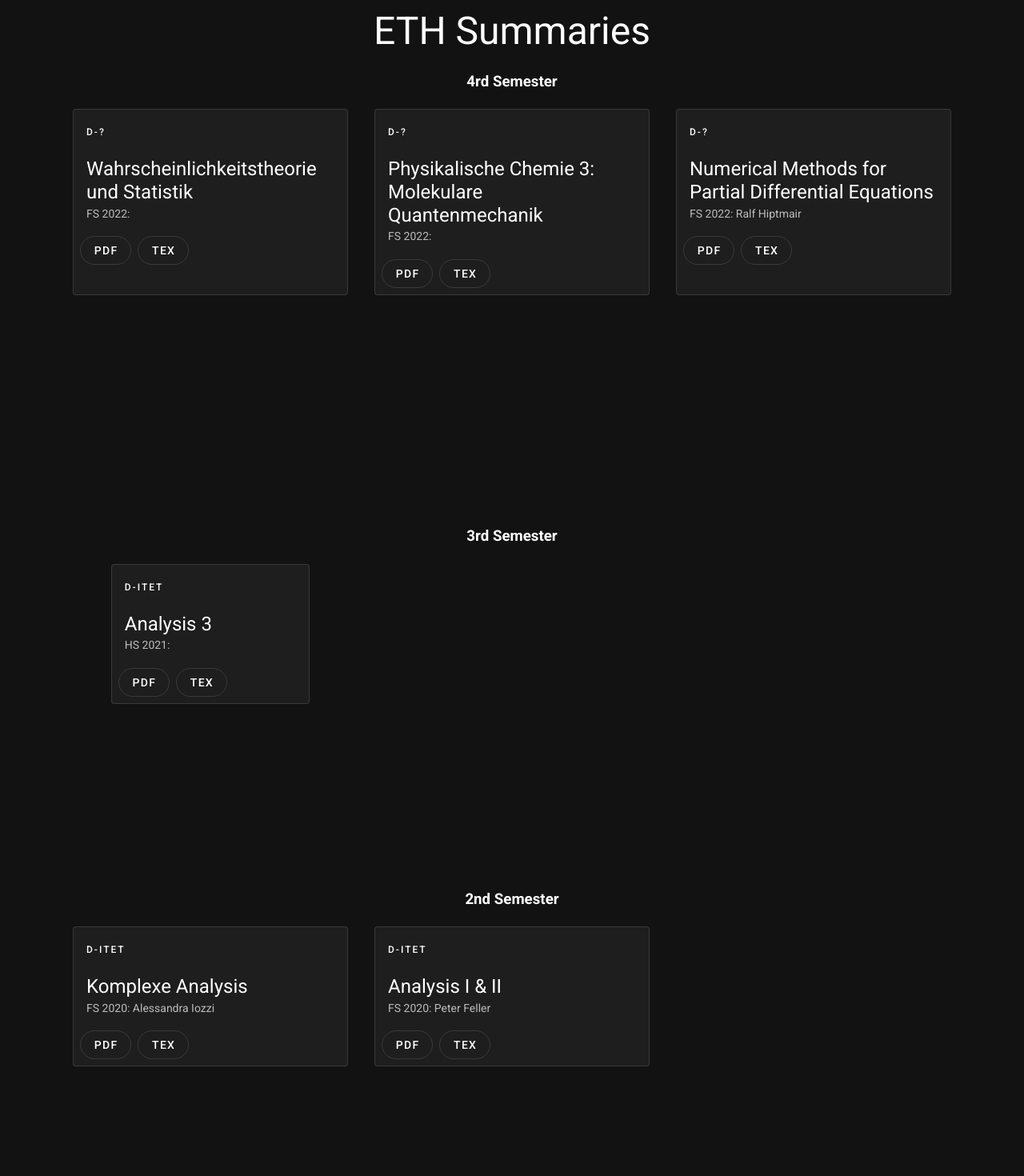
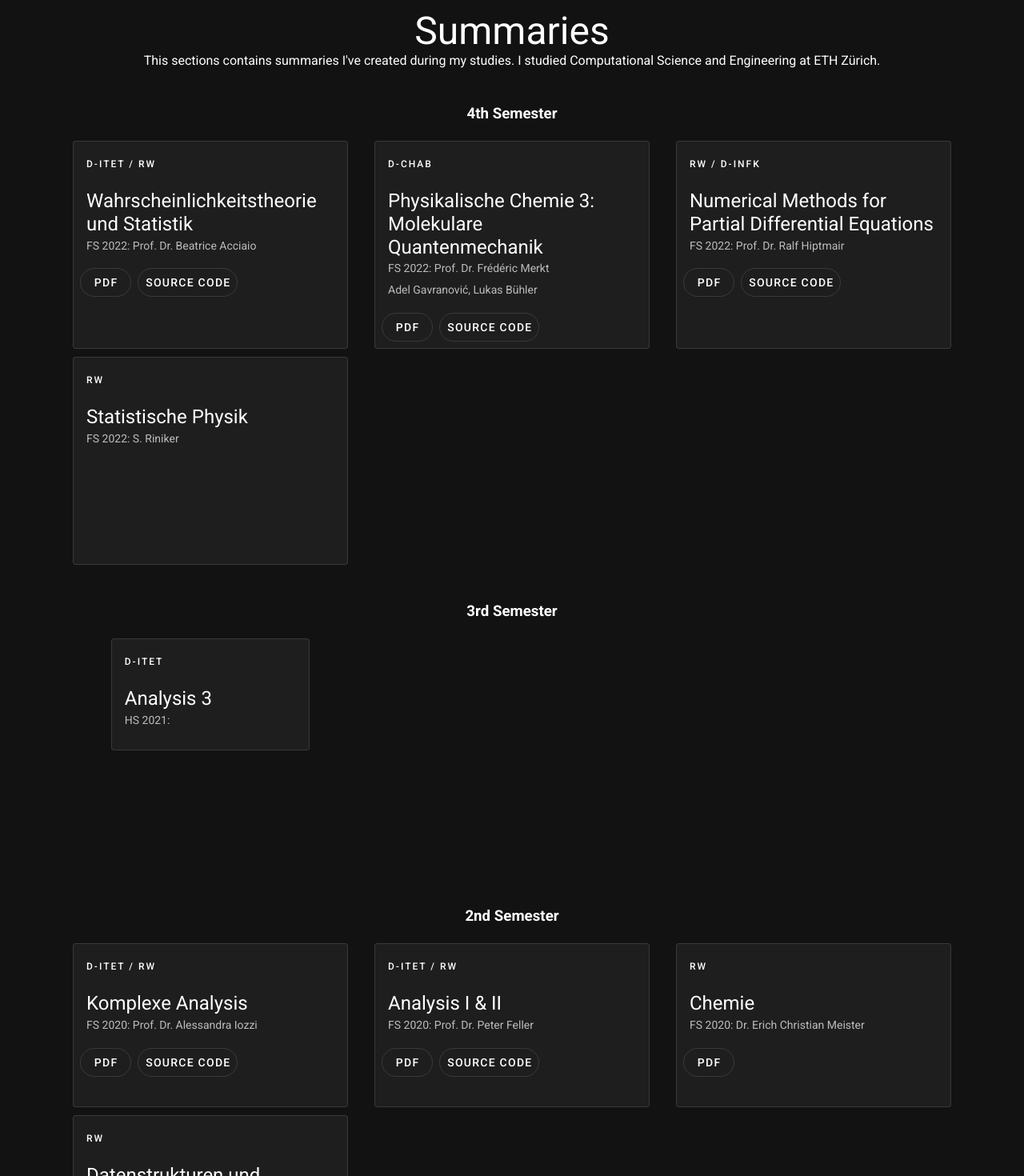
Before and after one commit to lukasbuehler/lukasbuehler.ch, a Vue app: page /studies in a window 1280 px wide. Shown: the part 100-1570 px from the top of the page at 80% size. Built offline with nearby package versions, Linux system fonts and the light colour scheme.

Commit message:
worked on summary section

```diff
--- a/src/components/SummaryCard.vue
+++ b/src/components/SummaryCard.vue
@@ -2,24 +2,27 @@
   <v-card class="mx-auto text-left" max-width="344" outlined>
     <v-list-item three-line>
       <v-list-item-content>
-        <div class="text-overline mb-4">
+        <div v-if="department" class="text-overline mb-4">
           {{ department }}
         </div>
         <v-list-item-title class="text-h5 mb-1 text-wrap">
           {{ name }}
         </v-list-item-title>
-        <v-list-item-subtitle
+        <v-list-item-subtitle v-if="semester || profName"
           >{{ semester }}: {{ profName }}</v-list-item-subtitle
+        >
+        <v-list-item-subtitle v-if="authors" class="mt-2"
+          >{{authors}}</v-list-item-subtitle
         >
       </v-list-item-content>
     </v-list-item>
 
     <v-card-actions>
-      <v-btn outlined rounded text>
+      <v-btn v-if="pdfLink" outlined rounded text v-on:click="openLink(pdfLink)">
         PDF
       </v-btn>
-      <v-btn outlined rounded text>
-        TEX
+      <v-btn v-if="repoLink" outlined rounded text v-on:click="openLink(repoLink)">
+        SOURCE CODE
       </v-btn>
     </v-card-actions>
   </v-card>
@@ -28,13 +31,18 @@
 <script>
 export default {
   name: "SummaryCard",
-  props: ["name", "semester", "department", "profName", "pdfLink", "texLink"],
+  props: ["name", "semester", "department", "profName", "pdfLink", "repoLink", "authors"],
 
   components: {},
 
   data: () => ({
     //
   }),
+  methods: {
+    openLink: function(link_) {
+      window.open(link_);
+    }
+  }
 };
 </script>
 
--- a/src/views/Studies.vue
+++ b/src/views/Studies.vue
@@ -3,30 +3,46 @@
     <v-container class="text-center" style="padding-top:50px;">
       <v-row class="text-center">
         <v-col cols="12">
-          <h1 class="display-2">ETH Summaries</h1>
+          <h1 class="display-2">Summaries</h1>
+          <p>This sections contains summaries I've created during my studies.
+            I studied Computational Science and Engineering at ETH Zürich.
+          </p>
         </v-col>
       </v-row>
       <v-row>
         <v-col cols="12">
-          <h3>4rd Semester</h3>
+          <h3>4th Semester</h3>
           <div class="grid">
             <SummaryCard
               name="Wahrscheinlichkeitstheorie und Statistik"
-              department="D-?"
-              profName=""
+              department="D-ITET / RW"
+              profName="Prof. Dr. Beatrice Acciaio"
               semester="FS 2022"
+              repoLink="https://gitlab.ethz.ch/lukasbuehler_summaries/wahrscheinlichkeitstheorie-und-statistik-zsf"
+              pdfLink="https://gitlab.ethz.ch/lukasbuehler_summaries/wahrscheinlichkeitstheorie-und-statistik-zsf/-/raw/master/wahrscheinlichkeitstheorie_und_statistik_zsf.pdf"
             />
             <SummaryCard
               name="Physikalische Chemie 3: Molekulare Quantenmechanik"
-              department="D-?"
-              profName=""
+              department="D-CHAB"
+              profName="Prof. Dr. Frédéric Merkt"
               semester="FS 2022"
+              repoLink="https://gitlab.ethz.ch/buehlluk/phys-chem-3-summary-fs22/-/tree/master/"
+              pdfLink="https://gitlab.ethz.ch/buehlluk/phys-chem-3-summary-fs22/-/raw/master/PCIII.pdf"
+              authors="Adel Gavranović, Lukas Bühler"
             />
             <SummaryCard
               name="Numerical Methods for Partial Differential Equations"
-              department="D-?"
-              profName="Ralf Hiptmair"
+              department="RW / D-INFK"
+              profName="Prof. Dr. Ralf Hiptmair"
               semester="FS 2022"
+              repoLink="https://gitlab.ethz.ch/lukasbuehler_summaries/numpde_summary_fs22"
+              pdfLink="https://gitlab.ethz.ch/lukasbuehler_summaries/numpde_summary_fs22/-/raw/master/numpde_summary_fs22.pdf"
+            />
+            <SummaryCard
+              name="Statistische Physik"
+              department="RW"
+              semester="FS 2022"
+              profName="S. Riniker"
             />
           </div>
         </v-col>
@@ -50,15 +66,33 @@
           <div class="grid">
             <SummaryCard
               name="Komplexe Analysis"
-              profName="Alessandra Iozzi"
-              department="D-ITET"
+              profName="Prof. Dr. Alessandra Iozzi"
+              department="D-ITET / RW"
               semester="FS 2020"
+              repoLink="https://gitlab.ethz.ch/lukasbuehler_summaries/komplexe-analysis-zsf"
+              pdfLink="https://gitlab.ethz.ch/lukasbuehler_summaries/komplexe-analysis-zsf/-/raw/master/komplexe_analysis_zsf.pdf"
             />
             <SummaryCard
               name="Analysis I & II"
-              profName="Peter Feller"
-              department="D-ITET"
+              profName="Prof. Dr. Peter Feller"
+              department="D-ITET / RW"
               semester="FS 2020"
+              repoLink="https://gitlab.ethz.ch/lukasbuehler_summaries/analysis-1-2-zsf"
+              pdfLink="https://gitlab.ethz.ch/lukasbuehler_summaries/analysis-1-2-zsf/-/raw/master/analysis_1_2_zsf_buehlluk.pdf"
+            />
+            <SummaryCard
+              name="Chemie"
+              department="RW"
+              profName="Dr. Erich Christian Meister"
+              semester="FS 2020"
+              pdfLink="https://gitlab.ethz.ch/lukasbuehler_summaries/chemie-zsf/-/raw/master/Chemie_Zusammenfassung_Lukas_Buehler.pdf"
+            />
+            <SummaryCard
+              name="Datenstrukturen und Algorithmen"
+              department="RW"
+              semester="FS 2020"
+              profName="Dr. Felix Oliver Friedrich Wicker"
+              pdfLink="https://gitlab.ethz.ch/lukasbuehler_summaries/datenstrukturen-und-algorithmen-zsf/-/raw/master/d_and_a_summary_ver_2.pdf"
             />
           </div>
         </v-col>
```
